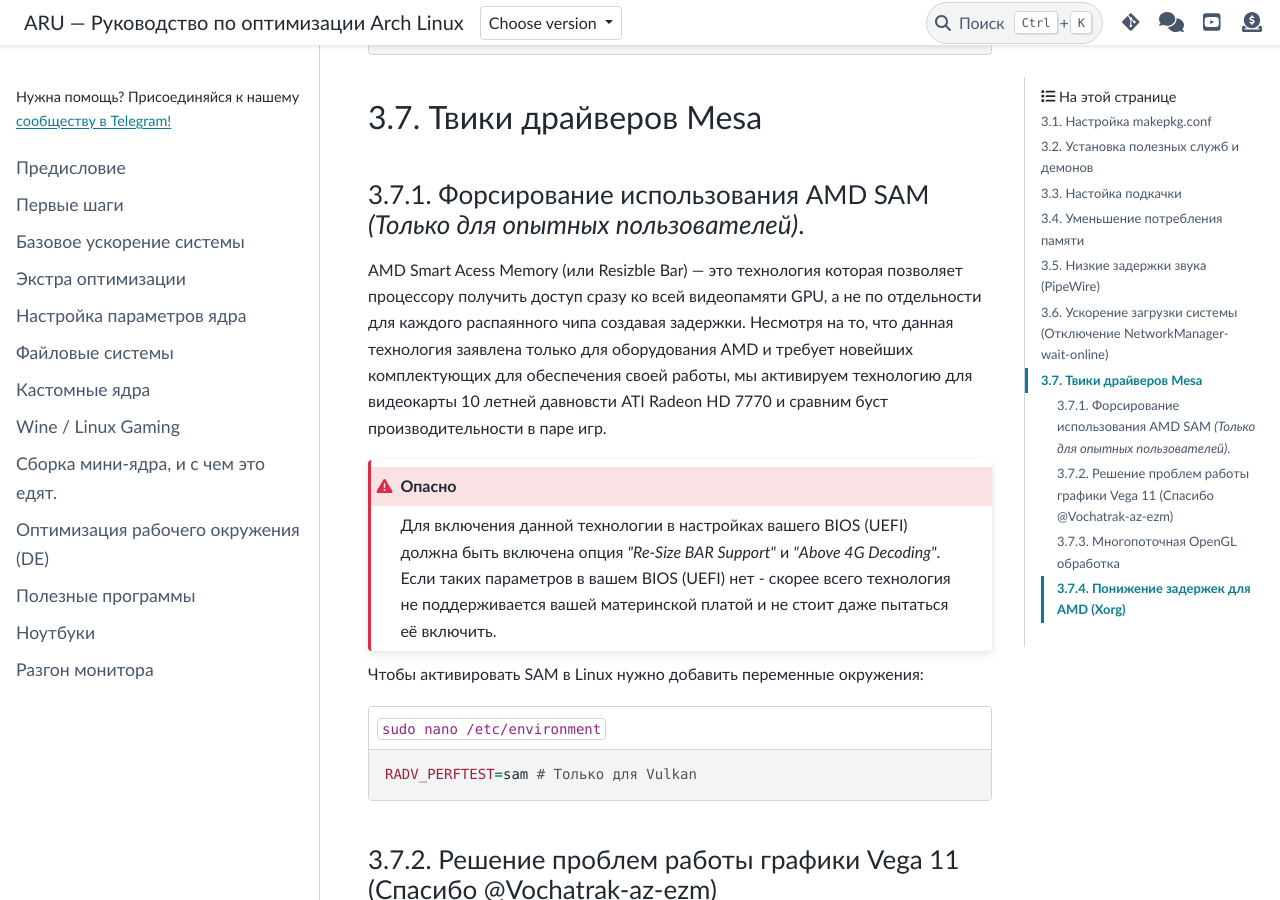
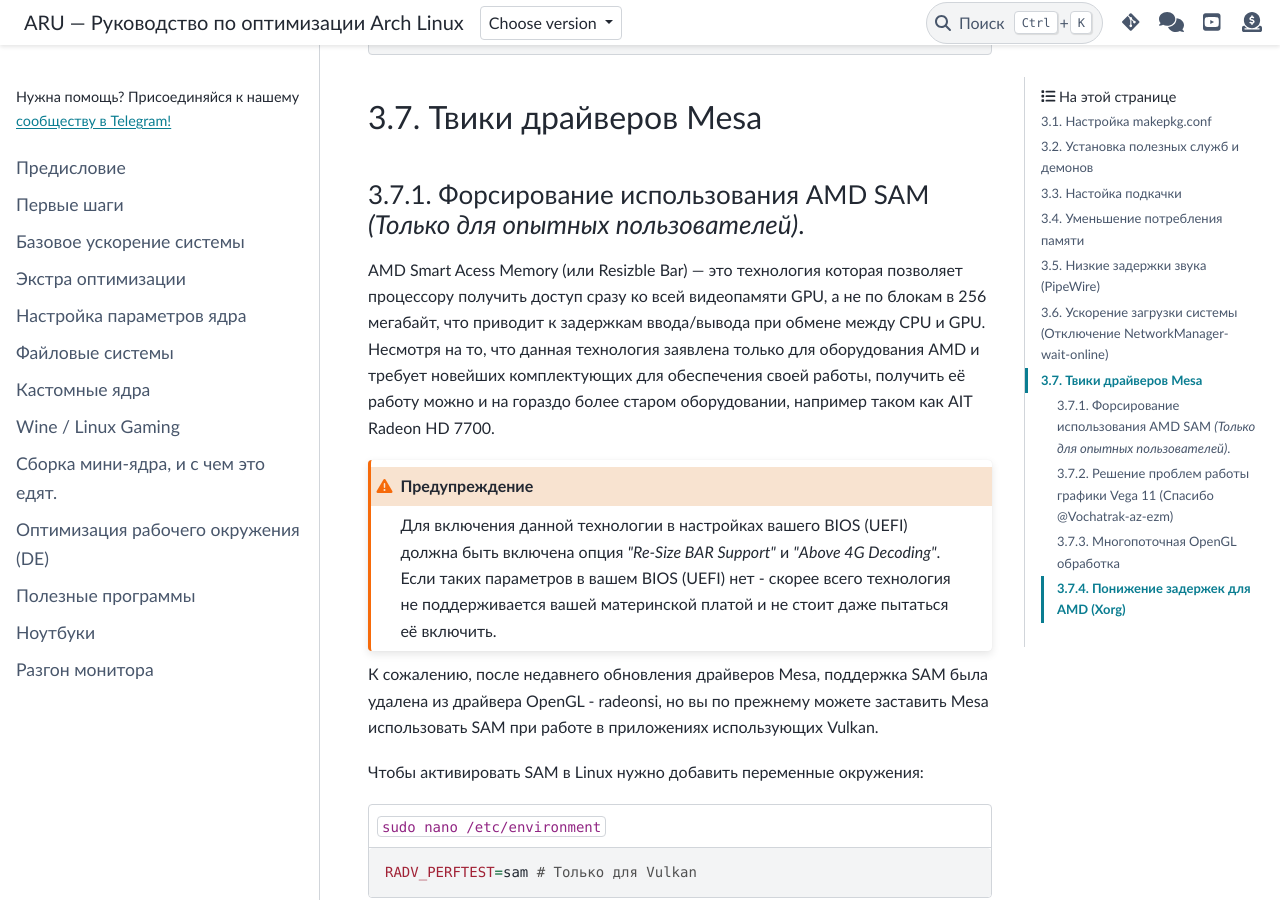
Before and after one commit to ventureoo/ARU, a Sphinx documentation site: the page built from docs/source/generic-system-acceleration.rst, in a window 1280 px wide and 900 px high, scrolled down 13352 px. Built offline with Sphinx 7.4.7 and the PyData theme 0.15.4, drawn with Linux system fonts in a browser that asks for light colours.

Commit message:
generic-system-acceleration: Fix SAM description

```diff
--- a/docs/source/generic-system-acceleration.rst
+++ b/docs/source/generic-system-acceleration.rst
@@ -608,17 +608,22 @@
 
 AMD Smart Acess Memory (или Resizble Bar) — это технология которая
 позволяет процессору получить доступ сразу ко всей видеопамяти GPU, а
-не по отдельности для каждого распаянного чипа создавая задержки.
-Несмотря на то, что данная технология заявлена только для оборудования
-AMD и требует новейших комплектующих для обеспечения своей работы, мы
-активируем технологию для видеокарты 10 летней давновсти ATI Radeon HD
-7770 и сравним буст производительности в паре игр.
+не по блокам в 256 мегабайт, что приводит к задержкам ввода/вывода при
+обмене между CPU и GPU. Несмотря на то, что данная технология заявлена
+только для оборудования AMD и требует новейших комплектующих для
+обеспечения своей работы, получить её работу можно и на гораздо более
+старом оборудовании, например таком как AIT Radeon HD 7700.
 
-.. danger:: Для включения данной технологии в настройках вашего BIOS
+.. warning:: Для включения данной технологии в настройках вашего BIOS
    (UEFI) должна быть включена опция *"Re-Size BAR Support"* и *"Above
    4G Decoding"*. Если таких параметров в вашем BIOS (UEFI) нет -
    скорее всего технология не поддерживается вашей материнской платой
    и не стоит даже пытаться её включить.
+
+К сожалению, после недавнего обновления драйверов Mesa, поддержка SAM
+была удалена из драйвера OpenGL - radeonsi, но вы по прежнему можете
+заставить Mesa использовать SAM при работе в приложениях использующих
+Vulkan.
 
 Чтобы активировать SAM в Linux нужно добавить переменные окружения:
 
```
